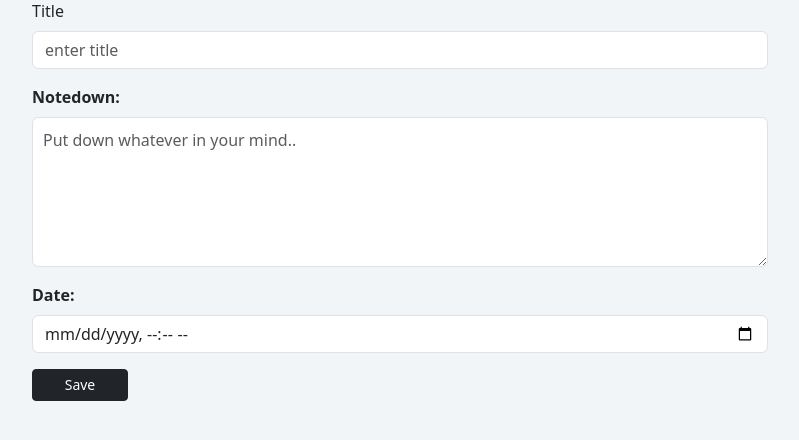
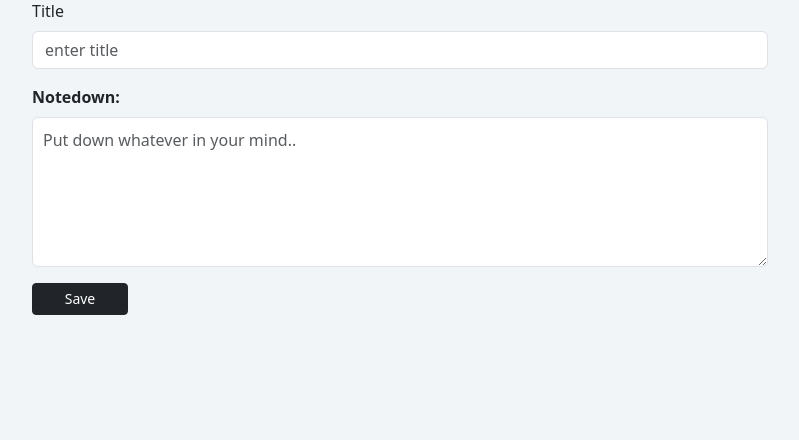
Before and after one commit to apurva-sri/blisoNote-Project, a Node server app: page /listings/new in a window 1280 px wide. Shown: the part 151-591 px from the top of the page, without its empty margins (240-1039 px from the left). Run offline with Node 20, Linux system fonts and the light colour scheme; the visitor is signed in with stand-in values (Sample User, id 1); some libraries are stand-ins or nearby versions.

Commit message:
date change

```diff
--- a/app.js
+++ b/app.js
@@ -25,6 +25,9 @@ app.use(express.static(path.join(__dirname, "public")));
 app.use(express.urlencoded({ extended: true }));
 app.use(methodOverride("_method"));
 app.engine("ejs", ejsMate);
+const moment = require("moment-timezone");
+app.locals.moment = moment; // Now you can use it in your EJS files
+
 
 const dbUrl = process.env.ATLASDB_URL;
 
--- a/controllers/listing.js
+++ b/controllers/listing.js
@@ -3,7 +3,10 @@ const Notelisting = require("../models/listing.js");
 module.exports.index = async (req, res) => {
   try {
     const userListings = res.locals.userListings || [];
-    res.render("./listings/index.ejs", { allListings: userListings , showFooter: true});
+    res.render("./listings/index.ejs", {
+      allListings: userListings,
+      showFooter: true,
+    });
   } catch (error) {
     req.flash("error", "Cannot fetch listings");
     res.redirect("/listings");
@@ -18,7 +21,7 @@ module.exports.createListing = async (req, res) => {
   const newListing = new Notelisting({
     title: req.body.listing.title,
     content: req.body.listing.content,
-    date: new Date(),
+    // date: new Date(),
   });
   newListing.owner = req.user._id;
   await newListing.save();
@@ -47,16 +50,17 @@ module.exports.renderEditForm = async (req, res) => {
 
 module.exports.updateListing = async (req, res) => {
   let { id } = req.params;
-  let { title, content, date } = req.body.listing;
-  if (!title || !content || !date) {
+  let { title, content } = req.body.listing;
+
+  if (!title || !content) {
     req.flash("error", "All fields are required!");
     return res.redirect(`/listings/${id}/edit`);
   }
-  const updatedDate = new Date(date);
+
   try {
     const listing = await Notelisting.findByIdAndUpdate(
       id,
-      { title, content, date: updatedDate },
+      { title, content },
       { new: true }
     );
     req.flash("success", "Note updated successfully!");
--- a/package.json
+++ b/package.json
@@ -24,6 +24,7 @@
     "express-session": "^1.18.1",
     "joi": "^17.13.3",
     "method-override": "^3.0.0",
+    "moment-timezone": "^0.5.48",
     "mongoose": "^8.10.0",
     "multer": "^1.4.5-lts.1",
     "multer-storage-cloudinary": "^4.0.0",
--- a/schema.js
+++ b/schema.js
@@ -4,6 +4,5 @@ module.exports.listingSchema = Joi.object({
     listing: Joi.object({
         title: Joi.string().required(),
         content: Joi.string().required(),
-        date: Joi.date().required()
     }).required()
 });
--- a/views/listings/index.ejs
+++ b/views/listings/index.ejs
@@ -11,14 +11,12 @@
         <div class="card-body" style="flex-grow: 1">
           <h5 class="card-title"><%= listing.title %></h5>
           <h6 class="card-subtitle mb-2 text-body-secondary">
-            Date: <%= new Date(listing.date).toLocaleDateString("en-IN", { day:
-            "numeric", month: "long", year: "numeric" }) %>
+            Date: <%= moment(listing.date).tz("Asia/Kolkata").format("DD MMMM YYYY") %>
           </h6>
           <p class="card-text"><%= listing.content %></p>
         </div>
         <div class="card-footer text-muted text-center">
-          <%= new Date(listing.date).toLocaleTimeString("en-IN", { hour:
-          "2-digit", minute: "2-digit", hour12: true }) %>
+          <%= moment(listing.date).tz("Asia/Kolkata").format("hh:mm A") %>
         </div>
       </a>
     </div>
--- a/views/listings/new.ejs
+++ b/views/listings/new.ejs
@@ -28,12 +28,6 @@
         <div class="invalid-feedback">Don't be sort of thinking!</div>
       </div>
 
-      <div class="mb-3">
-        <label for="date" class="form-label"><b>Date:</b></label>
-        <input name="listing[date]" type="datetime-local" class="form-control" required />
-        <div class="invalid-feedback">Please select the date!</div>
-      </div>
-
       <button class="btn btn-dark btn-sm">Save</button>
     </form>
   </div>
```
Also changed, not shown: views/listings/edit.ejs (+0 -17 lines), 1 other file.
